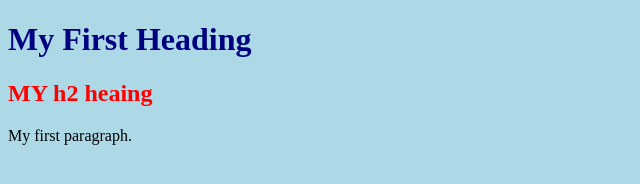
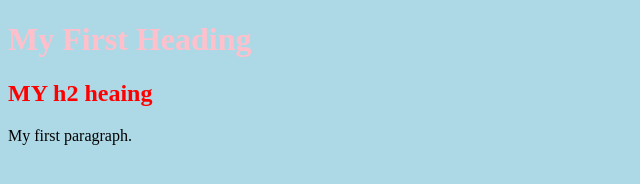
Before and after one commit to shubangi07/demo, a plain HTML site: page index.html in a window 1280 px wide. Shown: the whole page, without its empty margins (0-640 px from the left). Drawn offline with Linux system fonts and the light colour scheme.

Commit message:
Update style.css

```diff
--- a/css/style.css
+++ b/css/style.css
@@ -3,7 +3,7 @@ body {
 }
 
 h1 {
-  color: navy;
+  color: pink;
 }
 
 h2 {
```
